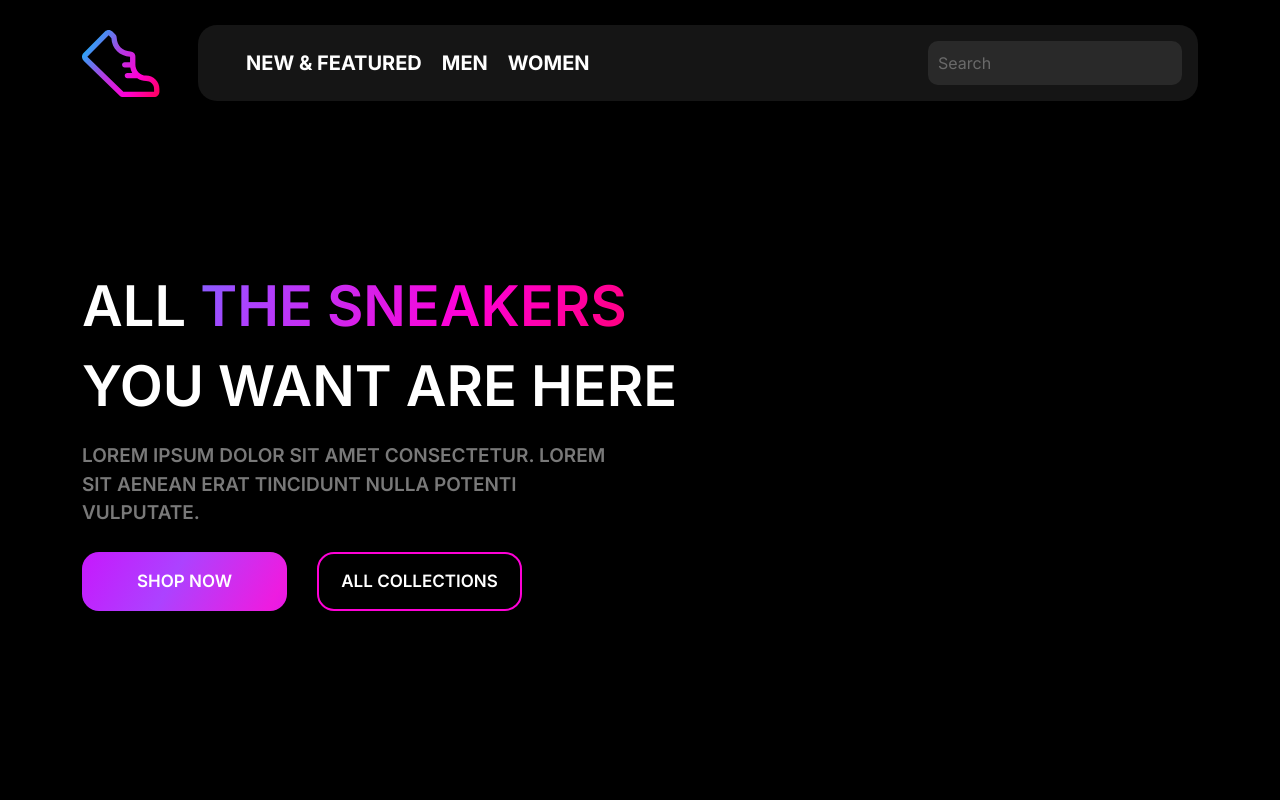
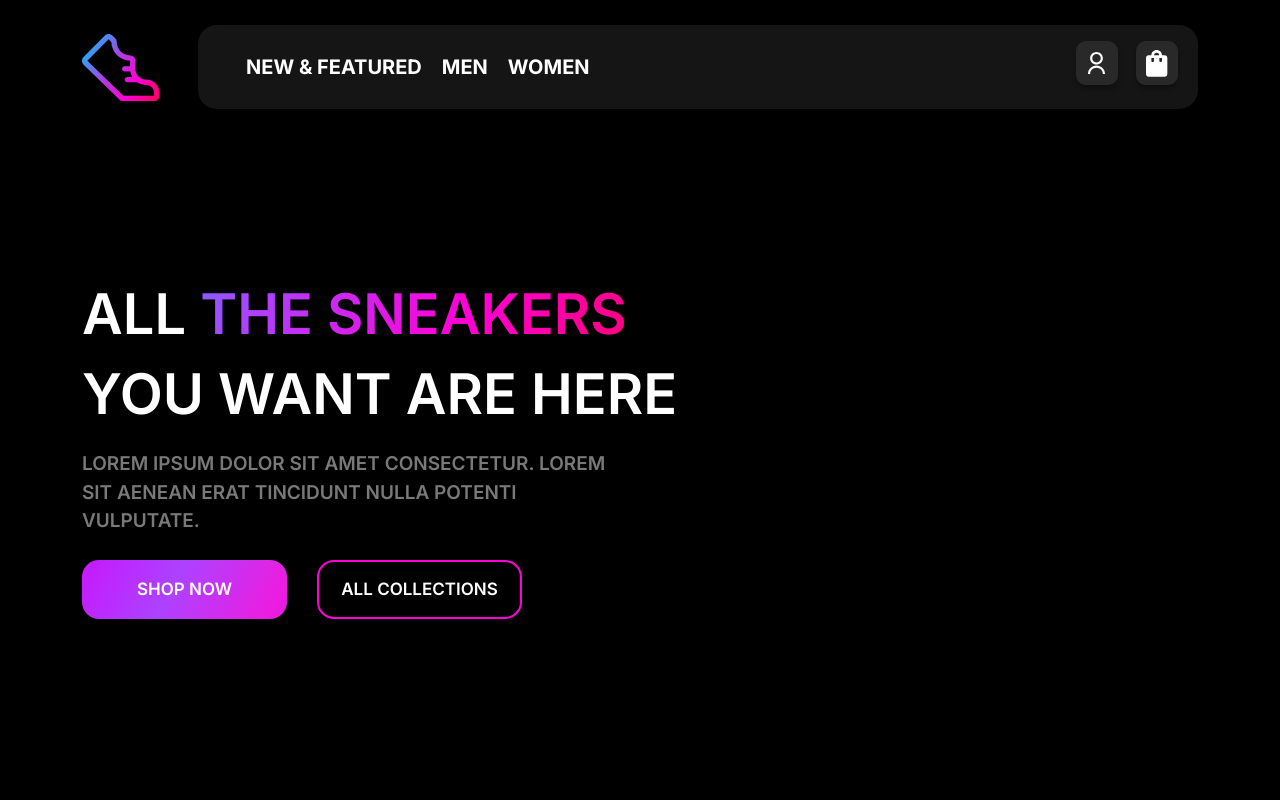
Before and after one commit to normansrgn/graduateWork, a React app: page / in a window 1280 px wide. Shown: the top 800 px of the page. Built offline with nearby package versions, Linux system fonts and the light colour scheme; the HTML template or start-up script is replaced by a standard one.

Commit message:
redisign header nav

```diff
--- a/src/components/Header/HeaderNav.jsx
+++ b/src/components/Header/HeaderNav.jsx
@@ -1,3 +1,6 @@
+import user from "./NavICons/user.svg";
+import basket from "./NavICons/basket.svg";
+
 function HeaderNav() {
   return (
     <div className="header__navBlock">
@@ -9,8 +12,13 @@ function HeaderNav() {
         </ol>
       </nav>
 
-      <div className="header__form">
-        <input type="text" placeholder="Search" />
+      <div className="header__navIc">
+        <a href="">
+          <img src={user} alt="" />
+        </a>
+        <a href="">
+          <img src={basket} alt="" />
+        </a>
       </div>
     </div>
   );
--- a/src/components/Header/__header.scss
+++ b/src/components/Header/__header.scss
@@ -46,26 +46,12 @@
     }
   }
 
-  &__form {
+  &__navIc {
+    align-items: center;
+    gap: 10px;
     display: flex;
-    align-items: center;
-
     & img {
-      width: 50px;
-    }
-    & input {
-      background-color: #292929;
-      border-radius: 10px;
-      color: white;
-      border: none;
-      padding: 10px;
-      &::placeholder {
-        color: #6a6a6a;
-      }
-
-      &:focus {
-        outline: none;
-      }
+      cursor: pointer;
     }
   }
 }
```
Also changed, not shown: src/components/Header/NavICons/basket.svg (added), src/components/Header/NavICons/user.svg (added).
